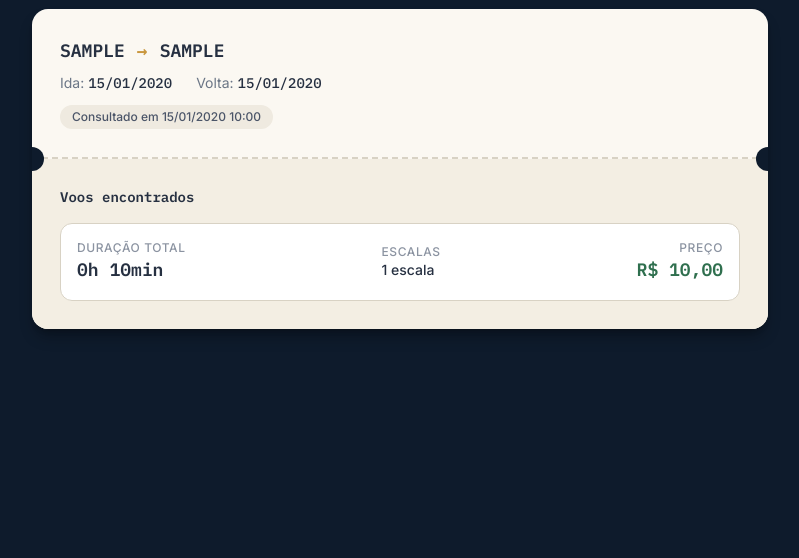
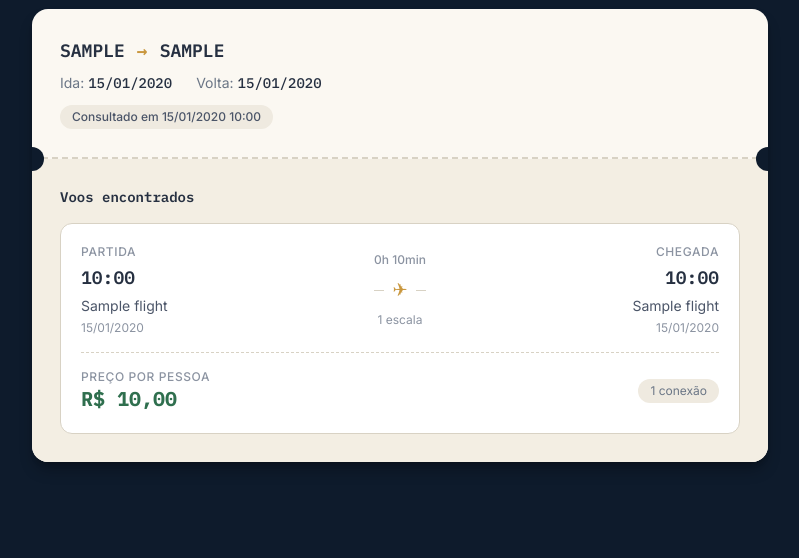
Before and after one commit to LucasAPV/ProjetoFIC, a Laravel app: page /flights/history in a window 1280 px wide. Shown: the part 743-1301 px from the top of the page, without its empty margins (240-1039 px from the left). Before the commit the page ends 1074 px from the top, so only its background shows below. Run offline with Laravel 12, Linux system fonts and the light colour scheme; a user stored in the database is signed in; data comes from the database, SQL or seed files in the repository; tables that the repository leaves empty hold one stand-in row (values such as "Sample post"); some libraries are stand-ins or nearby versions.

Commit message:
feat:Nova exibição do historico .

```diff
--- a/app/Http/Controllers/FlightHistoryController.php
+++ b/app/Http/Controllers/FlightHistoryController.php
@@ -16,6 +16,7 @@ use Illuminate\View\View;
 class FlightHistoryController extends Controller
 {
     function registrarConsulta(Request $request, $bestFlights) {
+
         return DB::transaction(function () use ($request, $bestFlights) {
 
             $flightSearch =  $request->user()->flightSearches()->create([
@@ -32,14 +33,20 @@ class FlightHistoryController extends Controller
     }
     private function registrarVoos(FlightSearch $flightSearch, $bestFlights)
     {
-
-        $flights = collect($bestFlights)->map(fn ($flight) => [
-            'duration_minutes' => data_get($flight, 'total_duration'),
-            'stops' => max(count(data_get($flight, 'flights', [])) - 1, 0),
-            'price' => data_get($flight, 'price'),
-        ])->all();
-
-        $flightSearch->flights()->createMany($flights);
+        foreach ($bestFlights as $flight) {
+            $legs = $flight['flights'] ?? [];
+            $firstLeg = $legs[0] ?? [];
+            $lastLeg = !empty($legs) ? end($legs) : [];
+            $flightSearch->flights()->create([
+                'departure_airport_name' => data_get($firstLeg, 'departure_airport.name'),
+                'arrival_airport_name' => data_get($lastLeg, 'arrival_airport.name'),
+                'departure_at' => data_get($firstLeg, 'departure_airport.time'),
+                'arrival_at' => data_get($lastLeg, 'arrival_airport.time'),
+                'duration_minutes' => data_get($flight, 'total_duration'),
+                'stops' => count($legs) > 0 ? count($legs) - 1 : null,
+                'price' => data_get($flight, 'price'),
+            ]);
+        }
     }
     public function index(Request $request)
     {
@@ -49,13 +56,9 @@ class FlightHistoryController extends Controller
 
     private function getHistory(Request $request)
     {
-        $query = $request->user()
-            ->flightSearches()
-            ->with('flights');
-
+        $query = $request->user()->flightSearches()->with('flights');
         $this->applyFilters($query, $request);
-
-        return $query->latest('created_at')->paginate(10);
+        return $query->latest('created_at')->paginate(10)->withQueryString();
     }
 
     private function applyFilters($query, Request $request)
@@ -70,197 +73,5 @@ class FlightHistoryController extends Controller
             $query->whereDate('return_date', $request->input('return_date'));
         });
     }
-//    /**
-//     * Registra no banco de dados uma consulta de voos realizada pela API ou Web.
-//     *
-//     * Consumido pelo controller do Lucas (FlightControllerApi e FlightController).
-//     */
-//    public static function registrarConsulta(Request $request, array $bestFlights = []): void
-//    {
-//        $dadosConsulta = self::montarDadosConsulta($request, $bestFlights);
-//        self::persistirConsulta($dadosConsulta);
-//    }
-//
-//    /**
-//     * Exibe a página Blade com o histórico de consultas registradas no banco.
-//     */
-//    public function index(Request $request): View
-//    {
-//        $histories = $this->listarHistoricoFiltrado($request);
-//
-//        return view('flights.history', compact('histories'));
-//    }
-//
-//    /**
-//     * Registra manualmente uma consulta via POST (Web ou API JSON).
-//     */
-//    public function store(Request $request): RedirectResponse|JsonResponse
-//    {
-//        $dadosConsulta = self::montarDadosConsulta($request);
-//        $salvo = self::persistirConsulta($dadosConsulta);
-//
-//        if ($request->wantsJson() || $request->is('api/*')) {
-//            return response()->json([
-//                'saved' => $salvo,
-//                'message' => $salvo
-//                    ? 'Consulta registrada no histórico.'
-//                    : 'Fluxo preparado; aguardando integração da classe de inserção no BD.',
-//                'data' => $dadosConsulta,
-//            ], 201);
-//        }
-//
-//        $status = $salvo
-//            ? 'Consulta registrada no histórico com sucesso.'
-//            : 'Fluxo de inserção preparado (aguardando classe de inserção no BD).';
-//
-//        return redirect()
-//            ->route('flights.history')
-//            ->with('status', $status);
-//    }
-//
-//    /**
-//     * Retorna em JSON a listagem do histórico de consultas registradas.
-//     */
-//    public function listApi(Request $request): JsonResponse
-//    {
-//        $histories = $this->listarHistoricoFiltrado($request);
-//
-//        return response()->json($histories->values());
-//    }
-//
-//    /**
-//     * Normaliza os dados da consulta realizada para envio à classe de inserção.
-//     */
-//    private static function montarDadosConsulta(Request $request, array $bestFlights = []): array
-//    {
-//        $lowestPrice = collect($bestFlights)
-//            ->pluck('price')
-//            ->filter(fn ($price) => is_numeric($price))
-//            ->min();
-//
-//        $price = $request->filled('price') && is_numeric($request->input('price'))
-//            ? (float) $request->input('price')
-//            : ($lowestPrice !== null ? (float) $lowestPrice : null);
-//
-//        $resultsCount = $request->filled('results_count') && is_numeric($request->input('results_count'))
-//            ? (int) $request->input('results_count')
-//            : count($bestFlights);
-//
-//        return [
-//            'departure_id' => strtoupper(trim((string) $request->input('departure_id', 'GRU'))),
-//            'arrival_id' => strtoupper(trim((string) $request->input('arrival_id', 'DCA'))),
-//            'outbound_date' => (string) $request->input('outbound_date', now()->format('Y-m-d')),
-//            'return_date' => (string) $request->input('return_date', now()->format('Y-m-d')),
-//            'price' => $price,
-//            'results_count' => $resultsCount,
-//        ];
-//    }
-//
-//    /**
-//     * Executa a inserção no banco de dados consumindo a classe de inserção do projeto.
-//     */
-//    private static function persistirConsulta(array $dadosConsulta): bool
-//    {
-//        try {
-//            // TODO: Conectar aqui a classe de inserção criada pelo outro integrante.
-//            // Os dados normalizados em $dadosConsulta contêm:
-//            // departure_id, arrival_id, outbound_date, return_date, price e results_count.
-//            // Exemplo:
-//            // return (bool) app(\App\Service\FlightHistoryInsertService::class)->inserir($dadosConsulta);
-//
-//            return false;
-//        } catch (\Throwable $e) {
-//            Log::warning('Falha ao registrar consulta no histórico: ' . $e->getMessage(), [
-//                'consulta' => $dadosConsulta,
-//            ]);
-//
-//            return false;
-//        }
-//    }
-//
-//    /**
-//     * Busca o histórico no banco e aplica os filtros opcionais da requisição.
-//     */
-//    private function listarHistoricoFiltrado(Request $request): Collection
-//    {
-//        $histories = $this->buscarHistoricoDoBanco();
-//
-//        $airportFilters = [
-//            'departure_id' => ['departure_id', 'origem'],
-//            'arrival_id' => ['arrival_id', 'destino'],
-//        ];
-//
-//        $dateFilters = [
-//            'outbound_date' => ['outbound_date', 'data_ida'],
-//            'return_date' => ['return_date', 'data_volta'],
-//        ];
-//
-//        return $histories
-//            ->filter(function ($item) use ($request, $airportFilters, $dateFilters): bool {
-//                foreach ($airportFilters as $param => $keys) {
-//                    $needle = trim((string) $request->input($param, ''));
-//                    if ($needle === '') {
-//                        continue;
-//                    }
-//
-//                    $value = (string) ($this->extractFieldValue($item, $keys) ?? '');
-//                    if (!str_contains(strtoupper($value), strtoupper($needle))) {
-//                        return false;
-//                    }
-//                }
-//
-//                foreach ($dateFilters as $param => $keys) {
-//                    $needle = trim((string) $request->input($param, ''));
-//                    if ($needle === '') {
-//                        continue;
-//                    }
-//
-//                    $value = (string) ($this->extractFieldValue($item, $keys) ?? '');
-//                    if (!str_starts_with($value, $needle)) {
-//                        return false;
-//                    }
-//                }
-//
-//                return true;
-//            })
-//            ->values();
-//    }
-//
-//    /**
-//     * Consome a classe de listagem do banco de dados com fallback seguro.
-//     */
-//    private function buscarHistoricoDoBanco(): Collection
-//    {
-//        try {
-//            // TODO: Conectar aqui a classe de listagem criada pelo outro integrante.
-//            // Exemplo:
-//            // return collect(app(\App\Service\FlightHistoryListService::class)->listar());
-//
-//            if (Schema::hasTable('flights')) {
-//                return Flight::query()->latest()->get();
-//            }
-//
-//            return collect();
-//        } catch (\Throwable $e) {
-//            Log::warning('Falha ao listar histórico de consultas: ' . $e->getMessage());
-//
-//            return collect();
-//        }
-//    }
-//
-//    /**
-//     * Lê o primeiro campo não nulo encontrado entre as variações de nome (inglês/português).
-//     */
-//    private function extractFieldValue(mixed $item, array $keys): mixed
-//    {
-//        foreach ($keys as $key) {
-//            $value = data_get($item, $key);
-//            if ($value !== null && $value !== '') {
-//                return $value;
-//            }
-//        }
-//
-//        return null;
-//    }
 
 }
--- a/app/Models/Flight.php
+++ b/app/Models/Flight.php
@@ -8,9 +8,18 @@ class Flight extends Model
 {
     //
     protected $fillable = [
+        'flight_search_id',
+        'departure_airport_name',
+        'arrival_airport_name',
+        'departure_at',
+        'arrival_at',
         'duration_minutes',
         'stops',
         'price',
+    ];
+    protected $casts = [
+        'departure_at' => 'datetime',
+        'arrival_at' => 'datetime',
     ];
     public function flightSearch()
     {
--- a/resources/views/flights/history.blade.php
+++ b/resources/views/flights/history.blade.php
@@ -255,32 +255,64 @@
 
                          <div class="flex flex-col gap-3">
                              @forelse($history->flights as $flight)
+
                                  @php
                                      $duration = $flight->duration_minutes;
-                                     $hours = intdiv((int) $duration, 60);
-                                     $minutes = (int) $duration % 60;
+                                     $hours = $duration !== null ? intdiv((int) $duration, 60) : 0;
+                                     $minutes = $duration !== null ? (int) $duration % 60 : 0;
+
+                                     $departureAt = $flight->departure_at
+                                         ? \Carbon\Carbon::parse($flight->departure_at)
+                                         : null;
+
+                                     $arrivalAt = $flight->arrival_at
+                                         ? \Carbon\Carbon::parse($flight->arrival_at)
+                                         : null;
+
                                      $stops = $flight->stops;
                                  @endphp
 
-                                 <div class="rounded-xl border border-[#D8D2C4] bg-white p-4">
-                                     <div class="flex flex-wrap items-center justify-between gap-3">
+                                 <div class="rounded-xl border border-[#D8D2C4] bg-white p-5">
 
+                                     <!-- Aeroportos e horários -->
+                                     <div class="grid grid-cols-1 md:grid-cols-[1fr_auto_1fr] gap-4 items-center">
+
+                                         <!-- Partida -->
                                          <div>
                                              <p class="text-xs text-[#8B93A1] font-medium uppercase tracking-wider">
-                                                 Duração total
+                                                 Partida
                                              </p>
-                                             <p class="font-mono text-lg font-semibold text-[#263041]">
+
+                                             <p class="font-mono text-lg font-semibold text-[#263041] mt-1">
+                                                 {{ $departureAt?->format('H:i') ?? '--:--' }}
+                                             </p>
+
+                                             <p class="text-sm text-[#4B5568] mt-1 break-words">
+                                                 {{ $flight->departure_airport_name ?? 'Aeroporto não informado' }}
+                                             </p>
+
+                                             @if($departureAt)
+                                                 <p class="text-xs text-[#8B93A1] mt-1">
+                                                     {{ $departureAt->format('d/m/Y') }}
+                                                 </p>
+                                             @endif
+                                         </div>
+
+                                         <!-- Duração -->
+                                         <div class="flex flex-col items-center justify-center">
+                                             <p class="text-xs text-[#8B93A1] font-medium">
                                                  {{ $duration !== null ? "{$hours}h {$minutes}min" : '--' }}
                                              </p>
-                                         </div>
 
-                                         <div>
-                                             <p class="text-xs text-[#8B93A1] font-medium uppercase tracking-wider">
-                                                 Escalas
-                                             </p>
-                                             <p class="text-sm font-medium text-[#263041]">
+                                             <div class="flex items-center gap-2 w-full mt-2">
+                                                 <div class="h-px bg-[#D8D2C4] flex-1"></div>
+                                                 <span class="text-[#C9973E] text-lg">✈</span>
+                                                 <div class="h-px bg-[#D8D2C4] flex-1"></div>
+                                             </div>
+
+                                             <p class="text-xs text-[#8B93A1] mt-2">
                                                  @if($stops === null)
-                                                     Não informado
+                                                     Escalas não informadas
                                                  @elseif($stops == 0)
                                                      Voo direto
                                                  @else
@@ -289,24 +321,64 @@
                                              </p>
                                          </div>
 
-                                         <div class="text-right">
+                                         <!-- Chegada -->
+                                         <div class="md:text-right">
                                              <p class="text-xs text-[#8B93A1] font-medium uppercase tracking-wider">
-                                                 Preço
+                                                 Chegada
                                              </p>
-                                             <p class="font-mono text-lg font-semibold text-[#2F6F4E]">
-                                                 R$ {{ number_format((float) $flight->price, 2, ',', '.') }}
+
+                                             <p class="font-mono text-lg font-semibold text-[#263041] mt-1">
+                                                 {{ $arrivalAt?->format('H:i') ?? '--:--' }}
+                                             </p>
+
+                                             <p class="text-sm text-[#4B5568] mt-1 break-words">
+                                                 {{ $flight->arrival_airport_name ?? 'Aeroporto não informado' }}
+                                             </p>
+
+                                             @if($arrivalAt)
+                                                 <p class="text-xs text-[#8B93A1] mt-1">
+                                                     {{ $arrivalAt->format('d/m/Y') }}
+                                                 </p>
+                                             @endif
+                                         </div>
+
+                                     </div>
+
+                                     <!-- Separador -->
+                                     <div class="border-t border-dashed border-[#D8D2C4] my-4"></div>
+
+                                     <!-- Preço e informações adicionais -->
+                                     <div class="flex flex-wrap items-center justify-between gap-3">
+
+                                         <div>
+                                             <p class="text-xs text-[#8B93A1] font-medium uppercase tracking-wider">
+                                                 Preço por pessoa
+                                             </p>
+
+                                             <p class="font-mono text-xl font-bold text-[#2F6F4E]">
+                                                 {{ $flight->price !== null
+                                                     ? 'R$ ' . number_format((float) $flight->price, 2, ',', '.')
+                                                     : 'Não informado' }}
                                              </p>
                                          </div>
 
+                                         <span class="text-xs text-[#6B7686] bg-[#EFEAE0] rounded-full px-3 py-1">
+                        {{ $stops === 0 ? 'Sem conexões' : ($stops === 1 ? '1 conexão' : ($stops > 1 ? $stops . ' conexões' : 'Escalas desconhecidas')) }}
+                    </span>
+
                                      </div>
+
                                  </div>
+
                              @empty
                                  <p class="text-sm text-[#8B93A1]">
                                      Nenhum voo registrado nesta consulta.
                                  </p>
                              @endforelse
                          </div>
+
                      </div>
+
                  </div>
 
              @empty
@@ -322,6 +394,9 @@
                </div>
             @endforelse
          </div>
+          <div class="mt-4">
+              {{ $histories->links() }}
+          </div>
       </section>
    </div>
 
```
